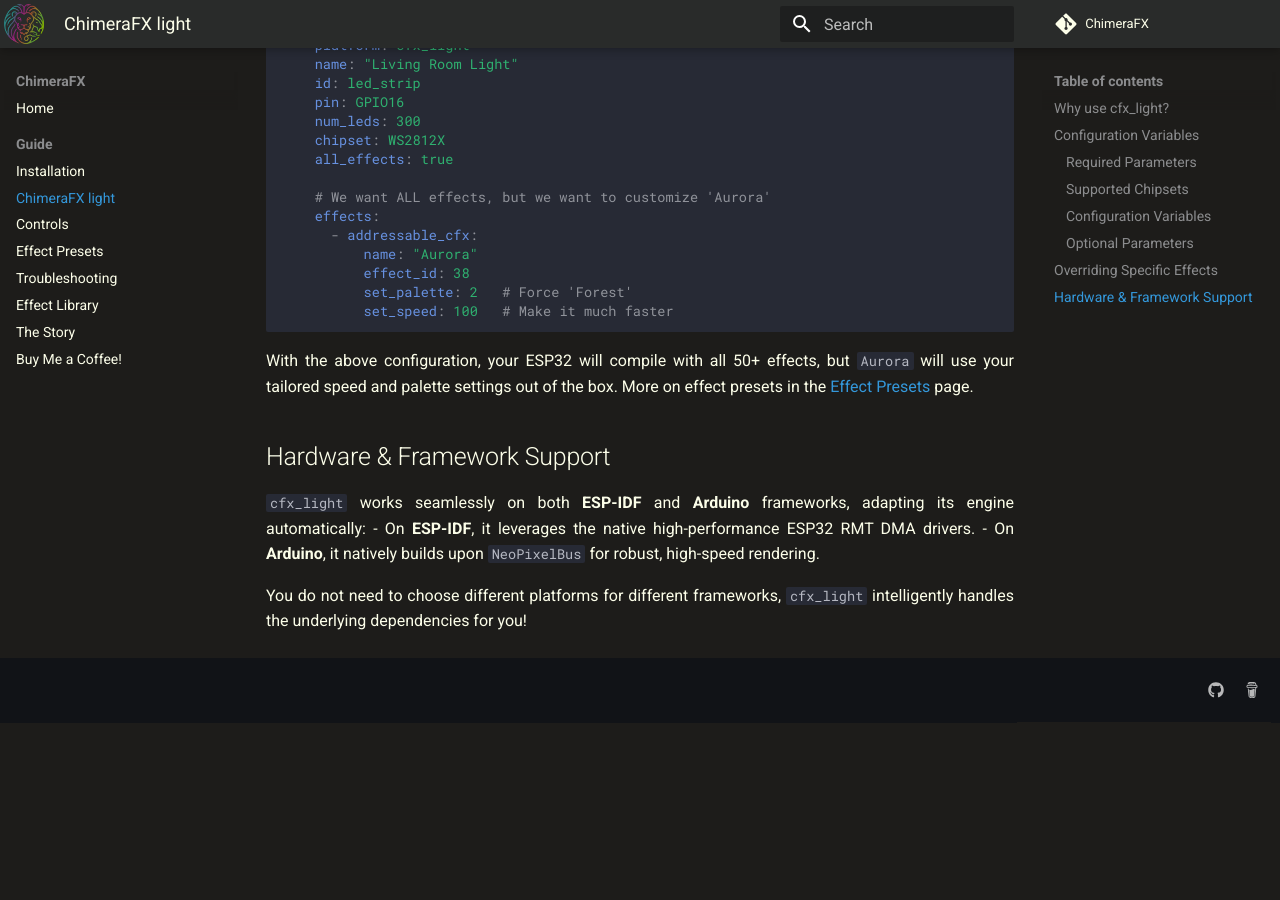
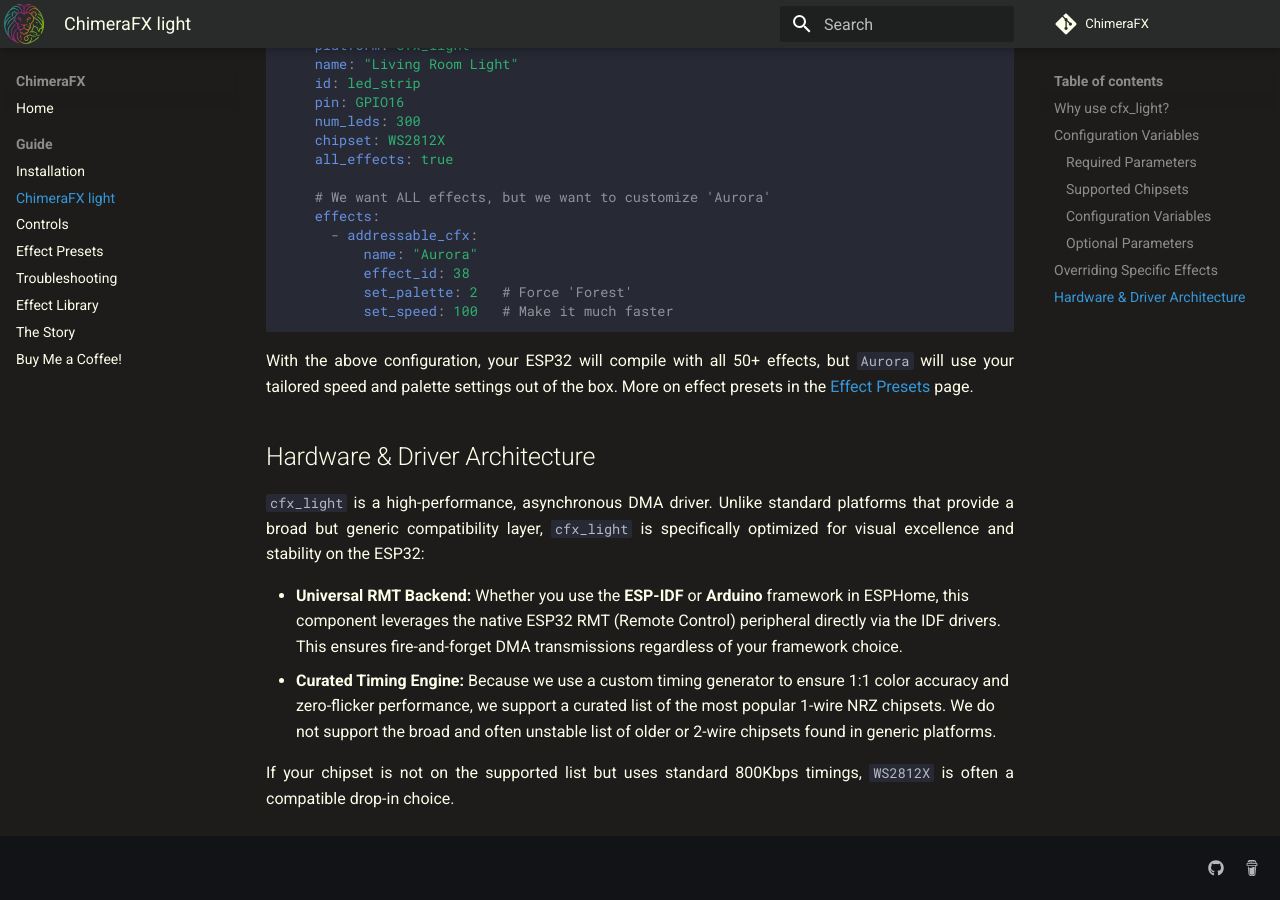
Before and after one commit to effelle/ChimeraFX, an MkDocs documentation site: the page built from docs/cfx_light.md, in a window 1280 px wide and 900 px high, scrolled down 2644 px. Built offline with MkDocs 1.6.1 and Material for MkDocs 9.7.7, drawn with Linux system fonts in a browser that asks for light colours; comment, search, counter and statistics services are not loaded; before the commit the page ends 3366 px from its top, so only the background shows below that.

Commit message:
docs: correct hardware architecture and chipset support details

```diff
--- a/docs/cfx_light.md
+++ b/docs/cfx_light.md
@@ -89,10 +89,11 @@ light:
 
 With the above configuration, your ESP32 will compile with all 50+ effects, but `Aurora` will use your tailored speed and palette settings out of the box. More on effect presets in the [Effect Presets](Effect-Presets.md) page.
 
-## Hardware & Framework Support
+## Hardware & Driver Architecture
 
-`cfx_light` works seamlessly on both **ESP-IDF** and **Arduino** frameworks, adapting its engine automatically:
-- On **ESP-IDF**, it leverages the native high-performance ESP32 RMT DMA drivers.
-- On **Arduino**, it natively builds upon `NeoPixelBus` for robust, high-speed rendering.
+`cfx_light` is a high-performance, asynchronous DMA driver. Unlike standard platforms that provide a broad but generic compatibility layer, `cfx_light` is specifically optimized for visual excellence and stability on the ESP32:
 
-You do not need to choose different platforms for different frameworks, `cfx_light` intelligently handles the underlying dependencies for you!
+- **Universal RMT Backend:** Whether you use the **ESP-IDF** or **Arduino** framework in ESPHome, this component leverages the native ESP32 RMT (Remote Control) peripheral directly via the IDF drivers. This ensures fire-and-forget DMA transmissions regardless of your framework choice.
+- **Curated Timing Engine:** Because we use a custom timing generator to ensure 1:1 color accuracy and zero-flicker performance, we support a curated list of the most popular 1-wire NRZ chipsets. We do not support the broad and often unstable list of older or 2-wire chipsets found in generic platforms.
+
+If your chipset is not on the supported list but uses standard 800Kbps timings, `WS2812X` is often a compatible drop-in choice.
```
